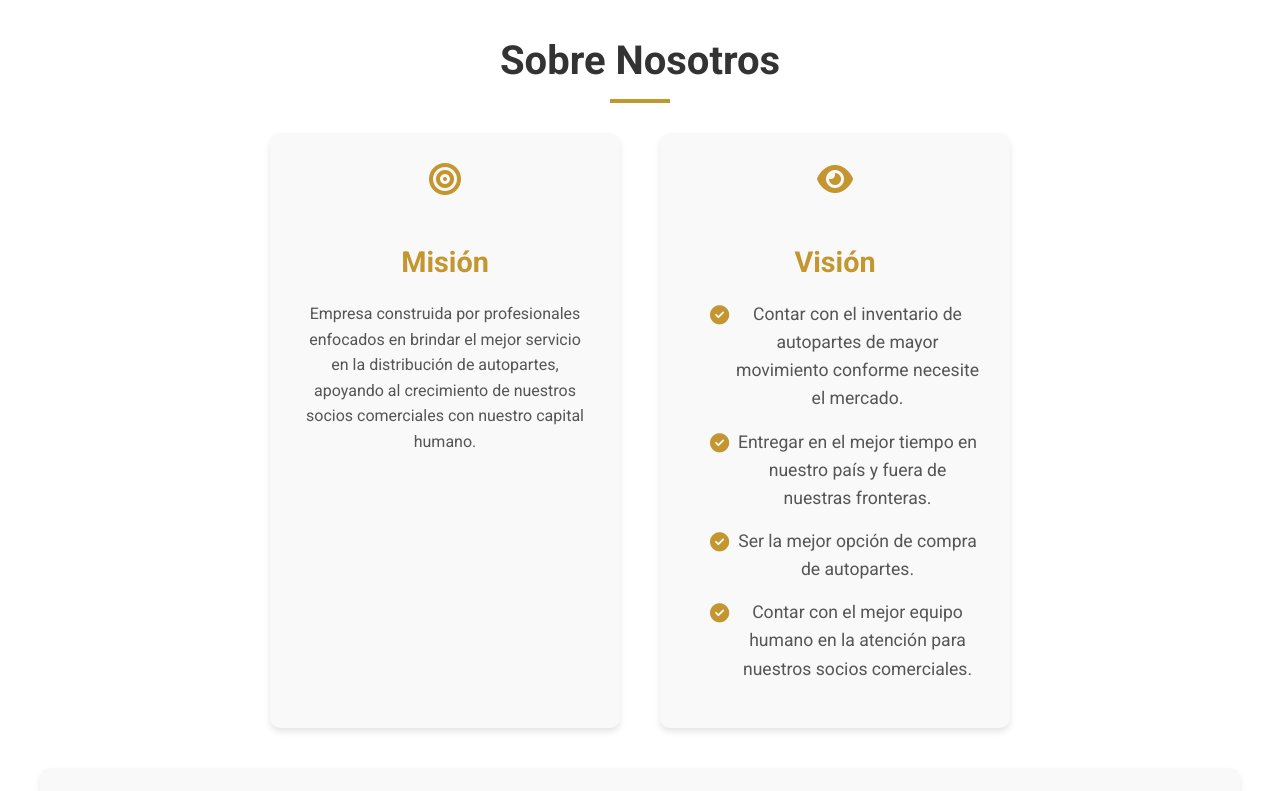
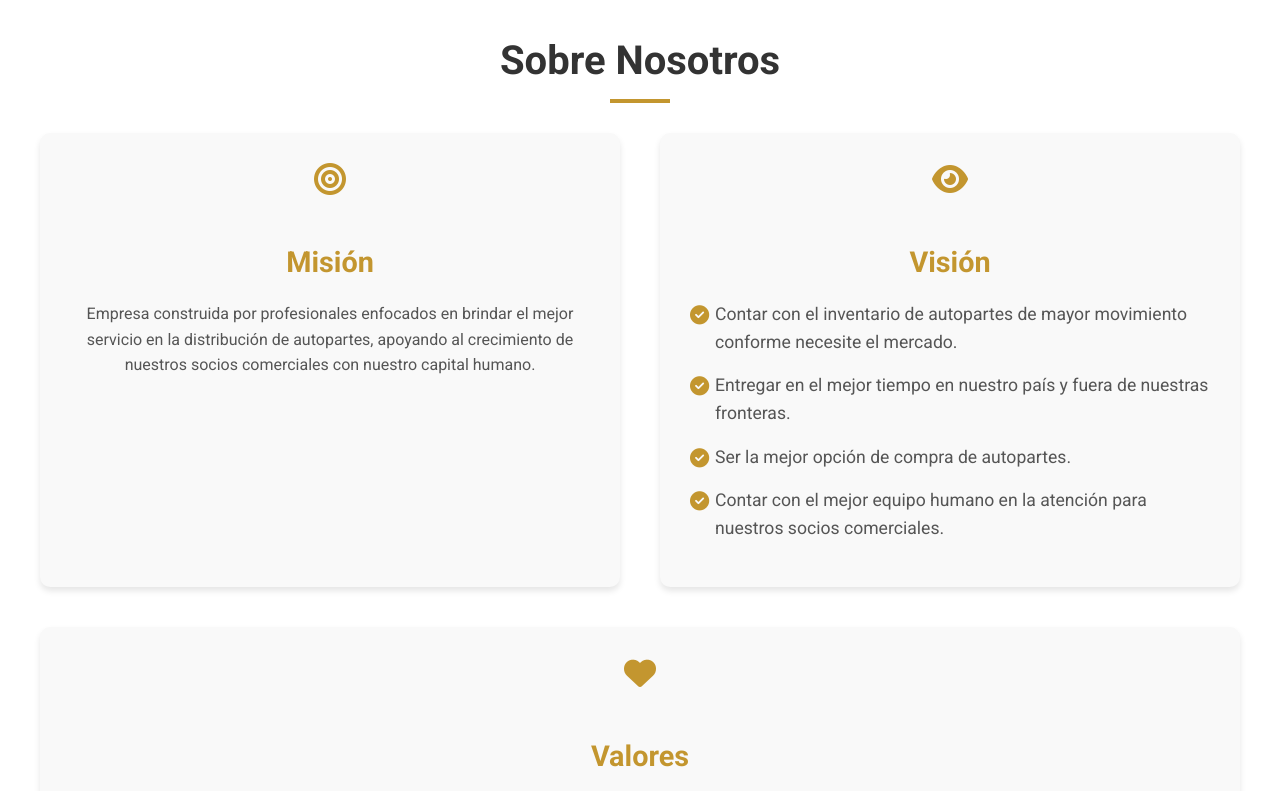
Before and after one commit to yaelo58/logistycmx, a plain HTML site: page index.html in a window 1280 px wide. Shown: the part 1540-2331 px from the top of the page. Drawn offline with Linux system fonts and the light colour scheme.

Commit message:
Se mofificaron proporciones

```diff
--- a/css/styles.css
+++ b/css/styles.css
@@ -58,7 +58,7 @@ header .container {
     display: flex;
     align-items: center;
     justify-content: space-between;
-    max-width: 1200px;
+    width: 100%;
     margin: 0 auto;
     padding: 0 20px;
 }
@@ -101,10 +101,7 @@ header .container {
 .navigation .menu a.active {
     background: none; /* Elimina el fondo */
     color: var(--color-hover); /* Cambia el color del texto */
-    /* Opcional: Añadir subrayado */
-    /* text-decoration: underline; */
 }
-
 
 @media (max-width: 768px) {
     .menu-toggle {
@@ -349,18 +346,13 @@ header .container {
     display: flex;
     flex-wrap: wrap;
     gap: 40px;
-    justify-content: center;
+    justify-content: space-between; /* Ajustado para mejor distribución */
 }
 
-/* Nueva regla para que Valores ocupe toda la fila */
-.nosotros-item.valores {
-    flex: 1 1 100%;
-    max-width: 100%;
-}
-
+/* Ajustes para Misión y Visión */
 .nosotros-item {
     flex: 1 1 300px;
-    max-width: 350px;
+    max-width: 500px; /* Aumentado de 350px a 500px */
     background: #f9f9f9;
     padding: 30px;
     border-radius: 10px;
@@ -386,16 +378,22 @@ header .container {
 }
 
 .nosotros-item ul {
-    list-style: disc inside;
-    padding-left: 20px;
-    color: var(--color-texto);
+    list-style: none;
+    padding-left: 0;
+    margin: 0;
+    text-align: left; /* Alinea la lista a la izquierda */
 }
 
-/* Estilos para la lista de Visión */
+.nosotros-item.valores {
+    flex: 1 1 100%;
+    max-width: 100%;
+}
+
 .vision-list {
     list-style: none;
-    padding: 0;
+    padding-left: 0;
     margin: 0;
+    text-align: left; /* Asegura que la lista no esté centrada */
 }
 
 .vision-list li {
@@ -406,6 +404,7 @@ header .container {
     position: relative;
     color: var(--color-texto);
     font-size: 1.1rem;
+    text-align: left; /* Asegura que el texto dentro de cada ítem esté alineado a la izquierda */
 }
 
 .vision-list li i {
@@ -465,15 +464,31 @@ header .container {
     color: var(--color-texto);
 }
 
+@media (min-width: 768px) {
+    .nosotros-item {
+        flex: 1 1 45%;
+        max-width: 500px;
+    }
+}
+
+@media (min-width: 992px) {
+    .nosotros-item {
+        flex: 1 1 45%;
+        max-width: 600px; /* Aumenta aún más el ancho máximo */
+    }
+}
+
+@media (min-width: 1200px) {
+    .nosotros-item {
+        flex: 1 1 40%;
+        max-width: 700px; /* Ancho máximo aún mayor */
+    }
+}
+
 @media (max-width: 768px) {
     .nosotros-container {
         flex-direction: column;
         align-items: center;
-    }
-
-    .nosotros-item.valores {
-        flex: 1 1 100%;
-        max-width: 100%;
     }
 
     .valores-list {
--- a/index.html
+++ b/index.html
@@ -95,7 +95,7 @@
                     </article>
 
                     <!-- Visión -->
-                    <article class="nosotros-item vision">
+                    <article class="nosotros-item">
                         <i class="fas fa-eye"></i>
                         <h3>Visión</h3>
                         <ul class="vision-list">
```
Also changed, not shown: img/logo.png.
